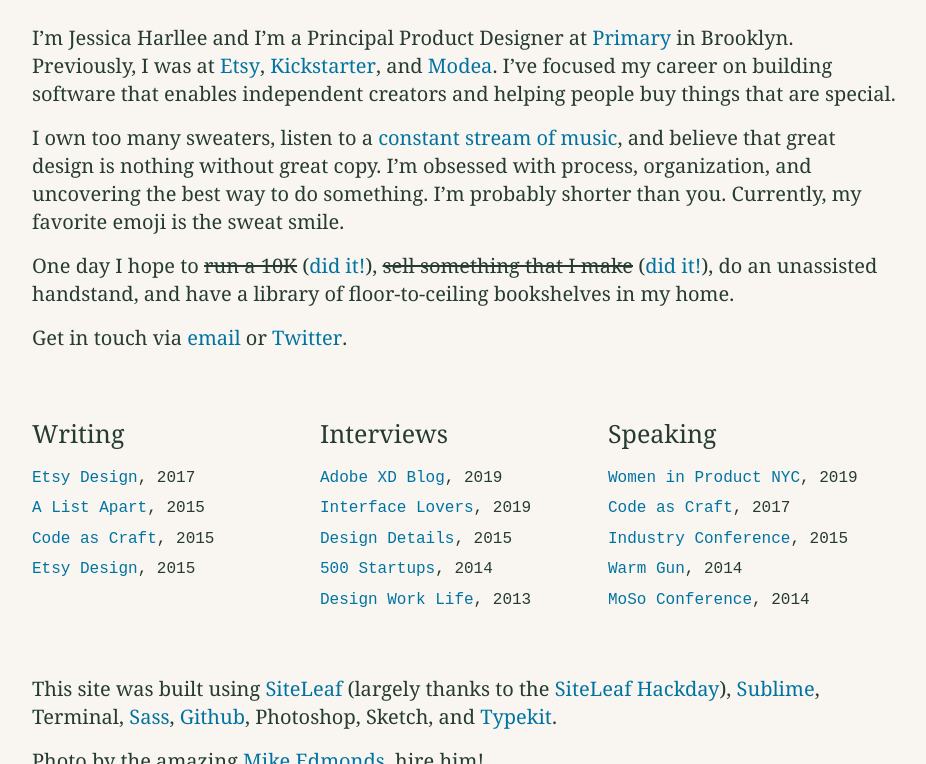
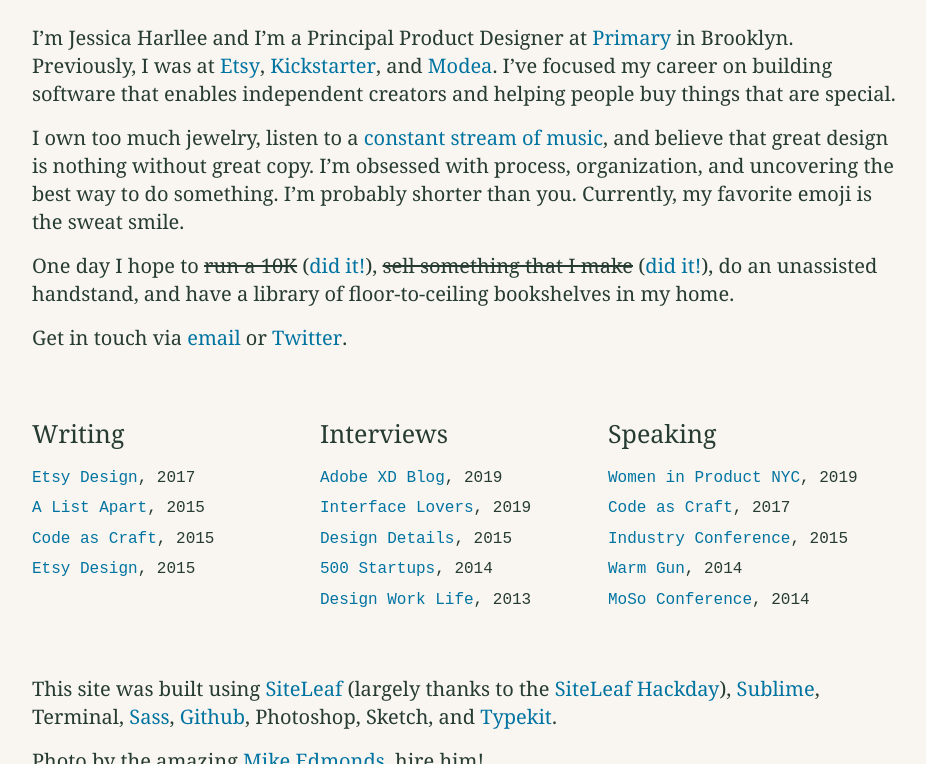
Before and after one commit to harllee/jessicaharllee.com, a Jekyll site: the page built from about.markdown, in a window 1280 px wide and 900 px high, scrolled down 422 px, cut to the strip 136-900 px from the top of the window. Shown: the whole strip, without its empty margins (176-1102 px from the left). Built offline with Jekyll 4.4.1, drawn with Linux system fonts in a browser that asks for light colours.

Commit message:
Updated About

```diff
--- a/about.markdown
+++ b/about.markdown
@@ -15,7 +15,7 @@
 
 I’m Jessica Harllee and I’m a Principal Product Designer at [Primary](http://www.primary.com) in Brooklyn. Previously, I was at [Etsy](http://www.etsy.com/people/harllee), [Kickstarter](http://www.kickstarter.com/profile/harllee), and [Modea](http://www.modea.com). I've focused my career on building software that enables independent creators and helping people buy things that are special.
 
-I own too many sweaters, listen to a [constant stream of music](https://open.spotify.com/user/jessicaharllee), and believe that great design is nothing without great copy. I’m obsessed with process, organization, and uncovering the best way to do something. I’m probably shorter than you. Currently, my favorite emoji is the sweat smile.
+I own too much jewelry, listen to a [constant stream of music](https://open.spotify.com/user/jessicaharllee), and believe that great design is nothing without great copy. I’m obsessed with process, organization, and uncovering the best way to do something. I’m probably shorter than you. Currently, my favorite emoji is the sweat smile.
 
 One day I hope to ~~run a 10K~~ ([did it!](http://jessicaharllee.com/notes/balance)), ~~sell something that I make~~ ([did it!](http://jessicaharllee.com/notes/emoji-embroidery-a-post-mortem/)), do an unassisted handstand, and have a library of floor-to-ceiling bookshelves in my home.
 
```
